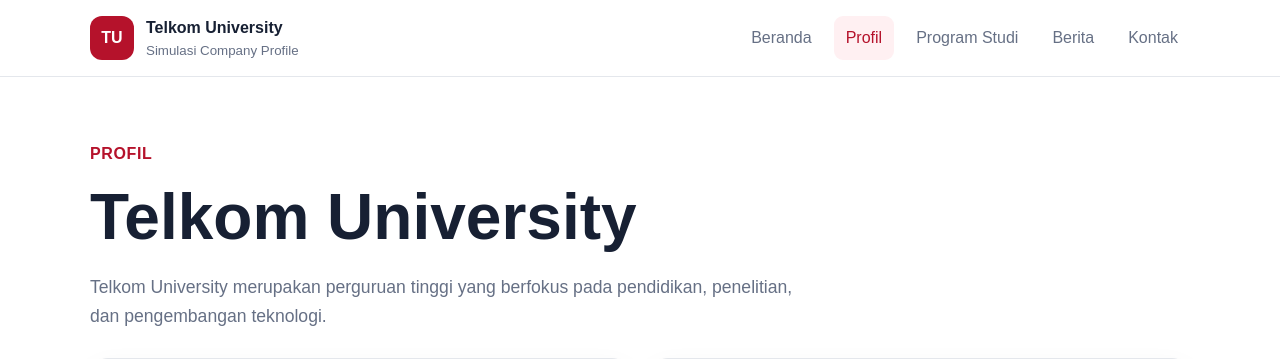
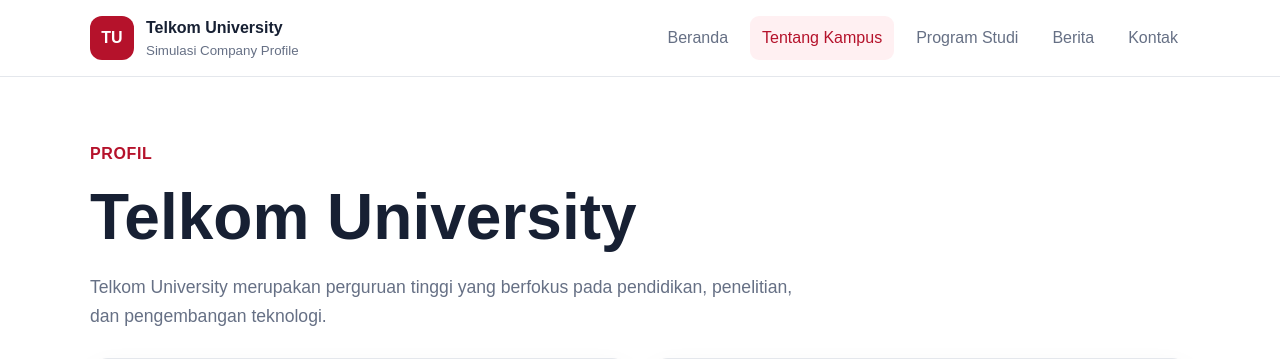
Before and after one commit to alunaacalista23/telkom-company-profile, a PHP site: page /profile.php in a window 1280 px wide. Shown: the top 359 px of the page. Run offline with PHP 8.4, Linux system fonts and the light colour scheme.

Commit message:
style: ubah label profil pada main

```diff
--- a/includes/header.php
+++ b/includes/header.php
@@ -29,7 +29,7 @@ $currentPage = basename($_SERVER['PHP_SELF']);
             </a>
 
             <a class="<?= $currentPage === 'profile.php' ? 'active' : '' ?>" href="profile.php">
-                Profil
+                Tentang Kampus
             </a>
 
             <a class="<?= $currentPage === 'programs.php' ? 'active' : '' ?>" href="programs.php">
```
